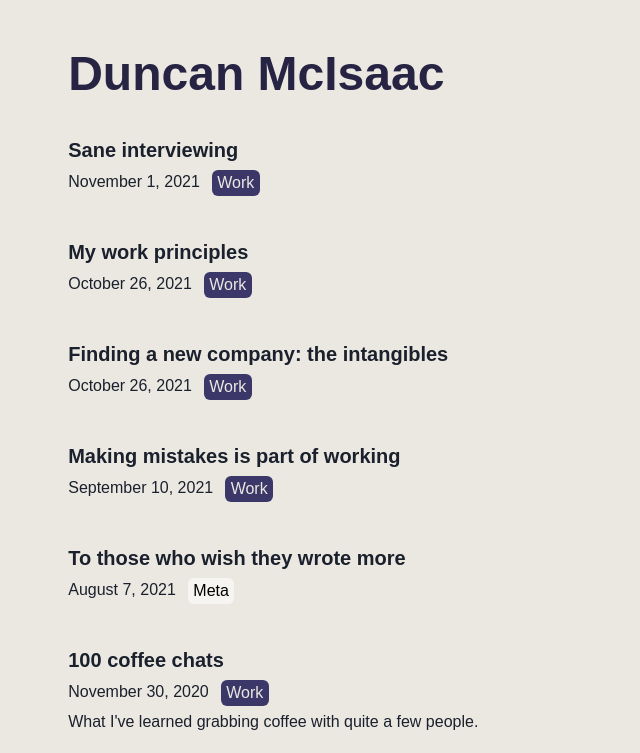
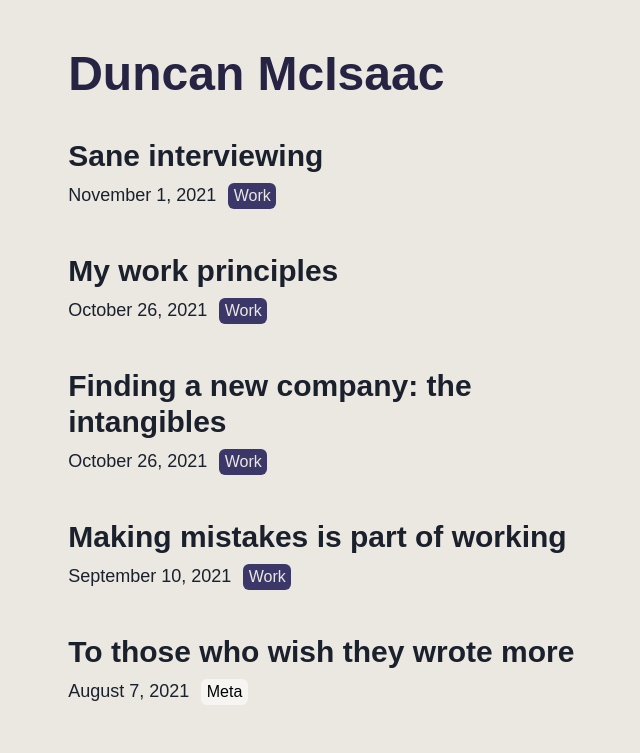
Before and after one commit to 00f2ff/duncan.lol, a Next.js app in the folder src/: page / in a window 1280 px wide. Shown: the top 753 px of the page, without its empty margins (291-931 px from the left). Built offline with nearby package versions, Linux system fonts and the light colour scheme; a web font is replaced by a local one.

Commit message:
increased font sizes

```diff
--- a/src/components/Metadata.tsx
+++ b/src/components/Metadata.tsx
@@ -13,7 +13,7 @@ export default function PostMetadata(props: FrontmatterSchema) {
 
   return (
     <Flex mb="1">
-      <Text fontSize="md">{dateString} </Text>
+      <Text fontSize="lg">{dateString} </Text>
       {
         SHOW_TAGS && <Center>{pills}</Center>
       }
--- a/src/components/PostBlock.tsx
+++ b/src/components/PostBlock.tsx
@@ -11,10 +11,10 @@ export default function PostBlock(props: FrontmatterSchema) {
       textAlign="left"
     >
       <LinkOverlay as={NextLink} href={props.path} passHref>
-        <Heading size="md" mb="2">{props.title}</Heading>
+        <Heading size="lg" mb="2">{props.title}</Heading>
         <PostMetadata {...props} />
         {
-          props.excerpt && props.excerpt !== "undefined" && <Text fontSize="md">{props.excerpt}</Text>
+          props.excerpt && props.excerpt !== "undefined" && <Text fontSize="lg">{props.excerpt}</Text>
         }
       </LinkOverlay>
     </LinkBox>
--- a/src/components/mdxDefaults/a.tsx
+++ b/src/components/mdxDefaults/a.tsx
@@ -1,12 +1,17 @@
 import Link from 'next/link';
 import { Link as ChakraLink, LinkProps as ChakraLinkProps } from '@chakra-ui/react';
 
+const anchorProps = {
+  target: "_blank",
+  style: {
+    textDecoration: "underline"
+  }
+}
 
-// fixme: add support for relative / absolute linking; test that style is consistent
 export default function a(props: ChakraLinkProps) {
   if (props.href.startsWith("/")) {
-    return <Link target={"_blank"} href={props.href}>{props.children}</Link>
+    return <Link href={props.href} {...anchorProps}>{props.children}</Link>
   } else {
-    return <ChakraLink target={"_blank"} {...props}>{props.children}</ChakraLink>
+    return <ChakraLink {...props} {...anchorProps}>{props.children}</ChakraLink>
   }
 }
--- a/src/components/mdxDefaults/common.ts
+++ /dev/null
@@ -1,6 +0,0 @@
-// Common Text properties
-// todo: figure out typing so it's recognized by the list components
-export const commonProps = {
-  fontSize: "lg",
-  lineHeight: "1.5",
-}
--- a/src/components/mdxDefaults/lists.tsx
+++ b/src/components/mdxDefaults/lists.tsx
@@ -1,6 +1,5 @@
 import { ListProps, UnorderedList, OrderedList, ListItemProps, ListItem } from "@chakra-ui/react"
-import { commonProps } from "./common"
 
-export const ul = (props: ListProps) => <UnorderedList {...commonProps} {...props}></UnorderedList>
-export const ol = (props: ListProps) => <OrderedList {...commonProps} {...props}></OrderedList>
-export const li = (props: ListItemProps) => <ListItem mb={1} {...commonProps} {...props}>{props.children}</ListItem>
+export const ul = (props: ListProps) => <UnorderedList spacing={2} {...props}></UnorderedList>
+export const ol = (props: ListProps) => <OrderedList spacing={2} {...props}></OrderedList>
+export const li = (props: ListItemProps) => <ListItem {...props}>{props.children}</ListItem>
--- a/src/components/mdxDefaults/p.tsx
+++ b/src/components/mdxDefaults/p.tsx
@@ -1,13 +1,11 @@
 import { TextProps, AspectRatio, Text } from "@chakra-ui/react";
 import YouTube from "react-youtube";
-import { commonProps } from "./common";
 
 export default function p(props: TextProps) {
   // iframe check
   if (props.children?.toString().includes("https://www.youtube-nocookie.com")) {
     const splitUrl = props.children.toString().split("/");
     const [videoId, start] = splitUrl[splitUrl.length - 1].split("?start=");
-    console.log(start);
     return (
       <AspectRatio maxW="100%" ratio={16 / 9} >
         <YouTube
@@ -23,5 +21,5 @@ export default function p(props: TextProps) {
       </AspectRatio>
     );
   }
-  return <Text {...commonProps} {...props}>{props.children}</Text>
+  return <Text {...props}>{props.children}</Text>
 }
--- a/src/style/theme.ts
+++ b/src/style/theme.ts
@@ -31,12 +31,13 @@ const theme = extendTheme({
   styles: {
     global: {
       body: {
-        bg: "brand.alabaster"
+        bg: "brand.alabaster",
+        fontSize: "xl",
+        lineHeight: "1.5",
       },
       "p strong": {
         fontWeight: "500"
       },
-      // textDecoration: "underline" // fixme: figure out how to apply a link variant, or maybe a class since it's Next and Chakra...
     }
   },
   components: {
```
